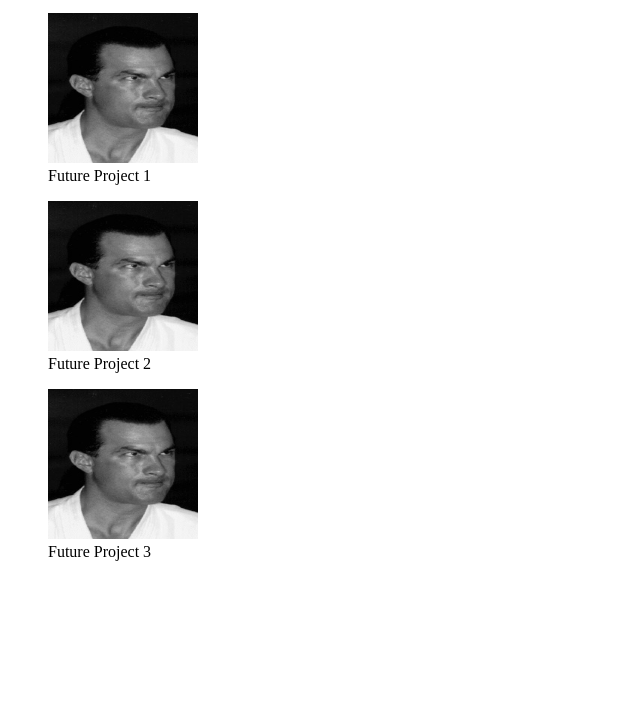
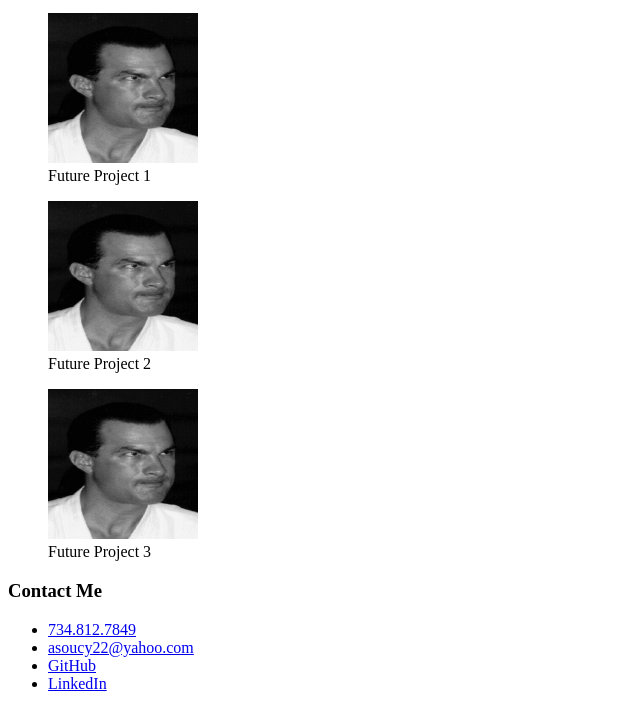
Before and after one commit to Alex-Soucy/webdev-portfolio, a plain HTML site: page index.html in a window 1280 px wide. Shown: the part 973-1682 px from the top of the page, without its empty margins (0-640 px from the left). Before the commit the page ends 1550 px from the top, so only its background shows below. Drawn offline with Linux system fonts and the light colour scheme.

Commit message:
added contact info to footer section

```diff
--- a/index.html
+++ b/index.html
@@ -90,9 +90,24 @@
 
     <!-- footer/contact section -->
     <footer>
-
+        <h3>Contact Me</h3>
+        <!-- contact info links -->
+        <nav>
+            <ul>
+                <li>
+                    <a href="tel:734.812.7849">734.812.7849</a>
+                </li>
+                <li>
+                    <a href="mailto:asoucy22@yahoo.com">asoucy22@yahoo.com</a>
+                </li>
+                <li>
+                    <a href="https://github.com/Alex-Soucy" target="_blank" rel="noopener noreferrer">GitHub</a>
+                </li>
+                <li>
+                    <a href="https://www.linkedin.com/in/alex-soucy-54a5a9162/" target="_blank" rel="noopener noreferrer">LinkedIn</a>
+                </li>
+            </ul>
+        </nav>
     </footer>
-
-
-
 </body>
+</html>
```
